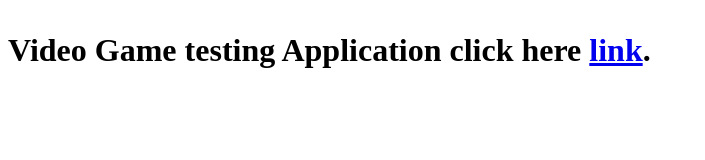
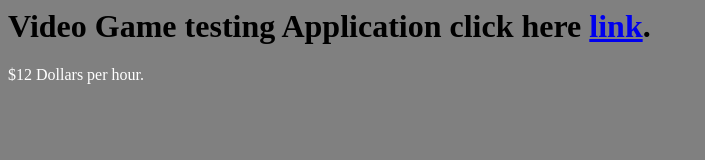
Before and after one commit to JordanGardom/github.io.2, a plain HTML site: page index.html in a window 1280 px wide. Shown: the whole page, without its empty margins (0-705 px from the left). Drawn offline with Linux system fonts and the light colour scheme.

Commit message:
Update index.html

```diff
--- a/index.html
+++ b/index.html
@@ -1,10 +1,34 @@
-<!DOCTYPE html>
+<html>
+
 <html lang="en">
-  <head>
+ <head>
 
-<h1>
-    <p>
+<style>
+
+
+body {
+	background-color: gray;
+}
+
+h1 {
+	color: black;
+}
+
+    p {
+	font-family: Times Romans;
+	color: white;
+}
+	</style>
+	</head>
+	<body>
+
+	<h1>
+
     Video Game testing Application click here
-    <a href="Video Game test">link</a>.
-      </p>
-    </h1>
+    <a href="file:///C:/Users/jorda/OneDrive/Desktop/index2.html">link</a>.
+
+  </h1>
+
+<p>
+$12 Dollars per hour.
+</p>
```
